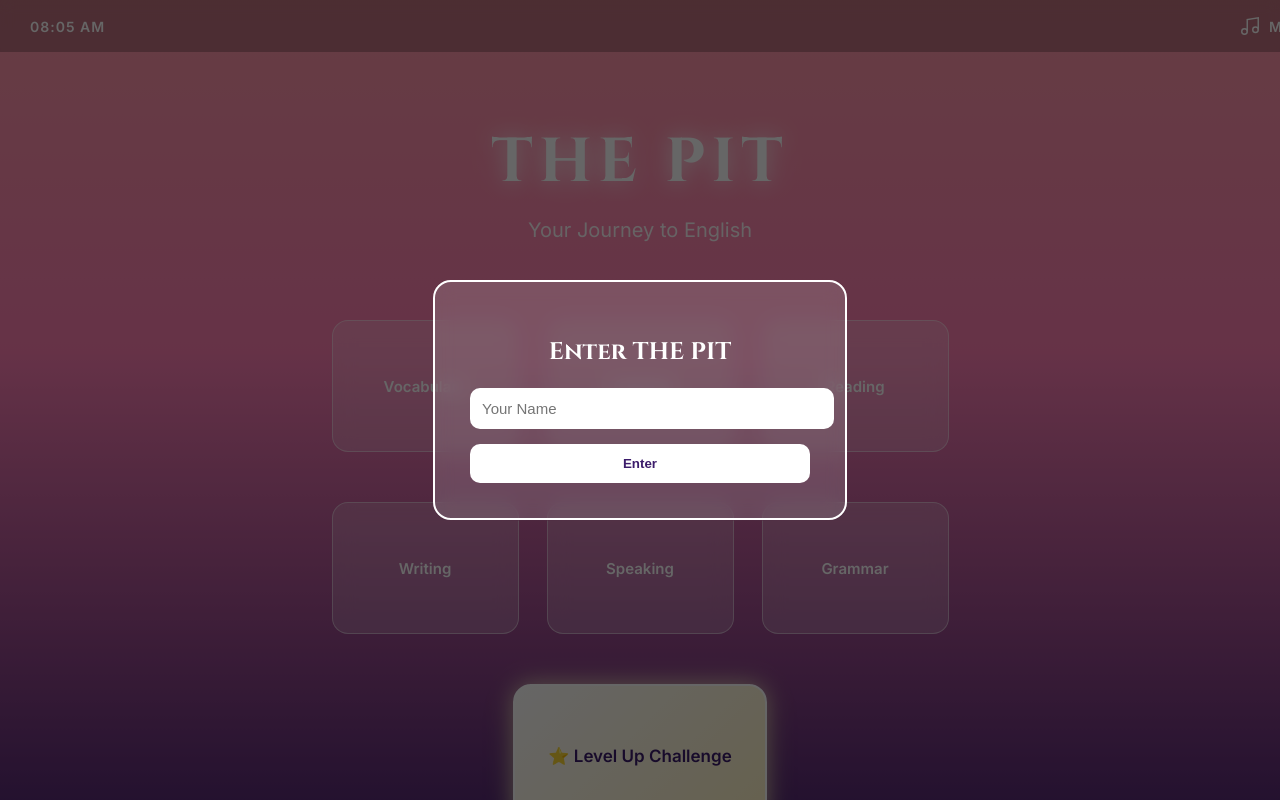
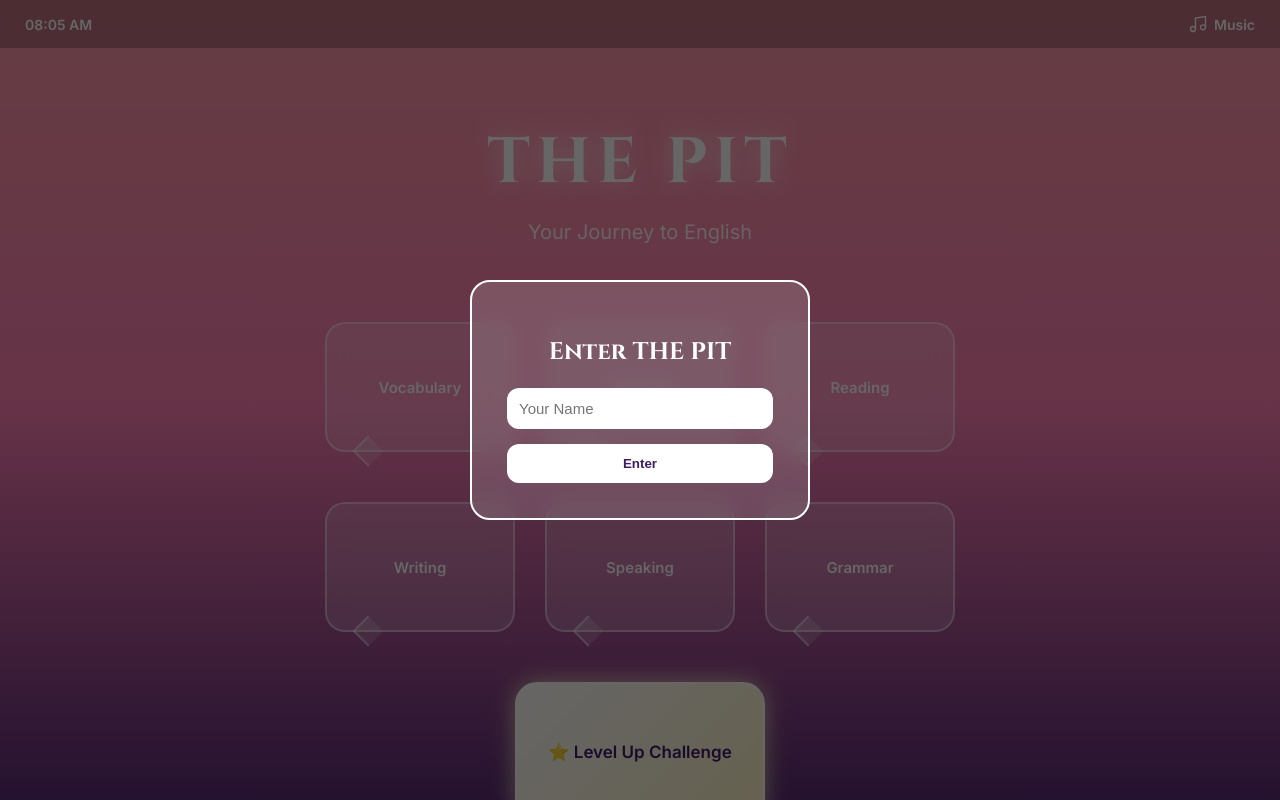
Before and after one commit to LAULAUtonton/GAMIFICATION, a plain HTML site: page index.html in a window 1280 px wide. Shown: the top 800 px of the page. Drawn offline with Linux system fonts and the light colour scheme.

Commit message:
Update index.html

```diff
--- a/index.html
+++ b/index.html
@@ -13,10 +13,10 @@
    COLOR MIX SYSTEM
 ========================= */
 :root{
-  --pink-top:#ff9aa9;
-  --pink-mid:#ff7eb3;
-  --purple-deep:#3c1c6b;
-  --purple-soft:#6d5acb;
+  --pink:#ff9aa9;
+  --pink2:#ff7eb3;
+  --purple:#3c1c6b;
+  --purple2:#6d5acb;
   --glass:rgba(255,255,255,.18);
   --border:rgba(255,255,255,.45);
   --gold:#fff3c4;
@@ -25,15 +25,13 @@
 /* =========================
    BASE
 ========================= */
+*{box-sizing:border-box}
+
 html,body{
   margin:0;
   padding:0;
-  font-family:'Inter', sans-serif;
-  background:linear-gradient(to bottom,
-    var(--pink-top) 0%,
-    var(--pink-mid) 30%,
-    var(--purple-deep) 75%,
-    var(--purple-soft) 100%);
+  font-family:'Inter',sans-serif;
+  background:linear-gradient(to bottom,var(--pink) 0%,var(--pink2) 35%,var(--purple) 75%,var(--purple2) 100%);
   color:white;
   overflow-x:hidden;
 }
@@ -48,29 +46,26 @@ html,body{
   display:flex;
   justify-content:space-between;
   align-items:center;
-  padding:15px 30px;
+  padding:14px 25px;
   background:rgba(0,0,0,.25);
   backdrop-filter:blur(6px);
   z-index:50;
   font-size:14px;
 }
 
-.clock{
-  font-weight:600;
-  letter-spacing:1px;
-}
+.clock{font-weight:600}
 
 .music-btn{
   cursor:pointer;
   display:flex;
   align-items:center;
-  gap:8px;
+  gap:6px;
   font-weight:600;
 }
 
 .music-btn svg{
-  width:22px;
-  height:22px;
+  width:20px;
+  height:20px;
   stroke:white;
   stroke-width:1.6;
   fill:none;
@@ -85,20 +80,17 @@ html,body{
 }
 
 .main-title{
-  font-family:'Cinzel', serif;
-  font-size:clamp(40px,6vw,62px);
+  font-family:'Cinzel',serif;
+  font-size:clamp(40px,6vw,64px);
   letter-spacing:6px;
   margin:0;
-  text-shadow:
-    0 0 20px rgba(255,255,255,.8),
-    0 0 40px rgba(255,255,255,.4);
+  text-shadow:0 0 25px rgba(255,255,255,.8);
 }
 
 .subtitle{
   font-size:clamp(16px,2vw,20px);
   margin-top:14px;
   opacity:.95;
-  font-weight:500;
 }
 
 .welcome{
@@ -122,62 +114,76 @@ html,body{
 .row{
   display:flex;
   justify-content:center;
-  gap:28px;
+  gap:30px;
   flex-wrap:wrap;
 }
 
 /* =========================
-   STATION BUTTONS
+   SPEECH BUBBLE BUTTONS
 ========================= */
-.station{
-  width:185px;
+.bubble{
+  position:relative;
+  width:190px;
   height:130px;
   background:var(--glass);
   backdrop-filter:blur(10px);
-  border-radius:16px;
-  border:1.5px solid var(--border);
+  border-radius:20px;
+  border:2px solid var(--border);
 
   display:flex;
-  flex-direction:column;
   align-items:center;
   justify-content:center;
+  text-align:center;
 
-  text-decoration:none;
-  color:white;
   font-weight:600;
   font-size:15px;
+  color:white;
+  text-decoration:none;
 
   transition:.3s ease;
 }
 
-.station:hover{
+/* Bubble tail */
+.bubble::after{
+  content:"";
+  position:absolute;
+  bottom:-12px;
+  left:30px;
+  width:20px;
+  height:20px;
+  background:var(--glass);
+  border-left:2px solid var(--border);
+  border-bottom:2px solid var(--border);
+  transform:rotate(45deg);
+}
+
+.bubble:hover{
   transform:translateY(-6px);
   background:rgba(255,255,255,.28);
 }
 
 /* =========================
-   CHALLENGE (GOLD)
+   CHALLENGE BUTTON
 ========================= */
 .challenge-wrapper{
   display:flex;
   justify-content:center;
 }
 
-.challenge-btn{
+.challenge{
   width:250px;
   height:140px;
   background:linear-gradient(135deg,#ffffff,var(--gold));
-  color:var(--purple-deep);
-  border-radius:18px;
+  color:var(--purple);
+  border-radius:22px;
   border:2px solid white;
+  font-weight:700;
+  font-size:17px;
+  text-decoration:none;
 
   display:flex;
   align-items:center;
   justify-content:center;
-
-  font-weight:700;
-  font-size:17px;
-  text-decoration:none;
 
   box-shadow:
     0 0 25px rgba(255,243,196,.8),
@@ -186,7 +192,7 @@ html,body{
   transition:.35s ease;
 }
 
-.challenge-btn:hover{
+.challenge:hover{
   transform:translateY(-8px) scale(1.05);
 }
 
@@ -222,7 +228,7 @@ html,body{
   background:rgba(255,255,255,.15);
   backdrop-filter:blur(10px);
   padding:35px;
-  border-radius:18px;
+  border-radius:20px;
   width:90%;
   max-width:340px;
   text-align:center;
@@ -230,7 +236,7 @@ html,body{
 }
 
 .modal-box h2{
-  font-family:'Cinzel', serif;
+  font-family:'Cinzel',serif;
   margin-bottom:20px;
 }
 
@@ -238,7 +244,7 @@ html,body{
   width:100%;
   padding:12px;
   margin-bottom:15px;
-  border-radius:10px;
+  border-radius:12px;
   border:none;
   font-size:15px;
 }
@@ -246,10 +252,10 @@ html,body{
 .modal-box button{
   width:100%;
   padding:12px;
-  border-radius:10px;
+  border-radius:12px;
   border:none;
   background:white;
-  color:var(--purple-deep);
+  color:var(--purple);
   font-weight:600;
   cursor:pointer;
 }
@@ -258,18 +264,12 @@ html,body{
    RESPONSIVE
 ========================= */
 @media(max-width:700px){
-  .station{
-    width:150px;
-    height:110px;
-  }
+  .bubble{width:160px;height:115px}
 }
 
 @media(max-width:480px){
-  .row{
-    flex-direction:column;
-    align-items:center;
-  }
-  .station,.challenge-btn,.games{
+  .row{flex-direction:column;align-items:center}
+  .bubble,.challenge,.games{
     width:100%;
     max-width:320px;
   }
@@ -309,25 +309,25 @@ html,body{
 <div class="menu">
 
   <div class="row">
-    <a class="station" href="stations/vocabulary.html">Vocabulary</a>
-    <a class="station" href="stations/listening.html">Listening</a>
-    <a class="station" href="stations/reading.html">Reading</a>
+    <a class="bubble" href="stations/vocabulary.html">Vocabulary</a>
+    <a class="bubble" href="stations/listening.html">Listening</a>
+    <a class="bubble" href="stations/reading.html">Reading</a>
   </div>
 
   <div class="row">
-    <a class="station" href="stations/writing.html">Writing</a>
-    <a class="station" href="stations/speaking.html">Speaking</a>
-    <a class="station" href="stations/grammar.html">Grammar</a>
+    <a class="bubble" href="stations/writing.html">Writing</a>
+    <a class="bubble" href="stations/speaking.html">Speaking</a>
+    <a class="bubble" href="stations/grammar.html">Grammar</a>
   </div>
 
   <div class="challenge-wrapper">
-    <a class="challenge-btn" href="stations/challenge.html">
+    <a class="challenge" href="stations/challenge.html">
       ⭐ Level Up Challenge
     </a>
   </div>
 
   <div class="games-wrapper">
-    <a class="station games" href="stations/games.html">
+    <a class="bubble games" href="stations/games.html">
       🎮 Games Station
     </a>
   </div>
@@ -350,10 +350,7 @@ updateClock();
 
 function enterSite(){
   const name=document.getElementById("studentName").value.trim();
-  if(name===""){
-    alert("Please enter your name.");
-    return;
-  }
+  if(name===""){alert("Please enter your name.");return;}
   sessionStorage.setItem("studentName",name);
   document.getElementById("entryModal").style.display="none";
   document.getElementById("welcomeMessage").innerText="Welcome, "+name+"!";
@@ -370,8 +367,8 @@ window.onload=function(){
 let musicOn=false;
 function toggleMusic(){
   const audio=document.getElementById("bgMusic");
-  if(!musicOn){ audio.play(); musicOn=true; }
-  else{ audio.pause(); musicOn=false; }
+  if(!musicOn){audio.play();musicOn=true;}
+  else{audio.pause();musicOn=false;}
 }
 
 </script>
```
